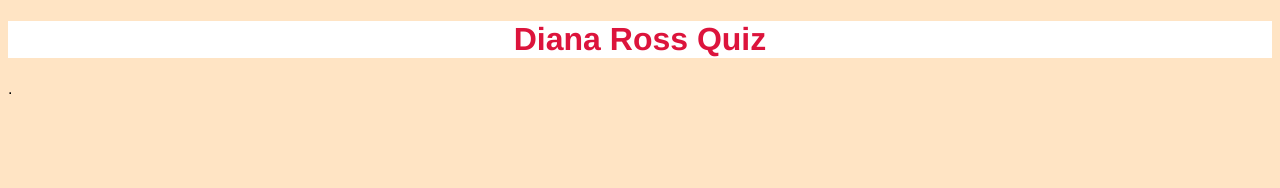
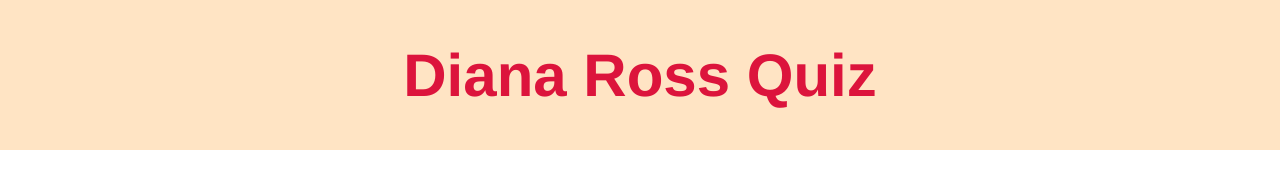
Before and after one commit to turbo-91/TorbenJost-quiz-app, a plain HTML site: page index.html in a window 1280 px wide. Drawn offline with Linux system fonts and the light colour scheme.

Commit message:
created first styling properties

```diff
--- a/css/global.css
+++ b/css/global.css
@@ -1,4 +1,12 @@
 * {
   font-family: "Franklin Gothic Medium", "Arial Narrow", Arial, sans-serif;
-  background-color: bisque;
+  background-color: var(--primary-background-color);
+  box-sizing: border-box;
 }
+
+:root {
+  --primary-dark-dark-background-color: #937601;
+  --primary-background-color: bisque;
+  --secondary-background-color: white;
+  --font-color: crimson;
+}
--- a/css/styles.css
+++ b/css/styles.css
@@ -1,7 +1,60 @@
-@import url(global.css);
+/* @import url(global.css); */
+
+* {
+  font-family: "Franklin Gothic Medium", "Arial Narrow", Arial, sans-serif;
+  box-sizing: border-box;
+}
+
+:root {
+  --primary-dark-dark-background-color: #937601;
+  --primary-background-color: bisque;
+  --secondary-background-color: white;
+  --font-color: crimson;
+}
+
+body {
+  top: 0;
+  text-align: center;
+  background-color: var(--secondary-background-color);
+}
+
+header {
+  display: flex;
+  align-items: center;
+  justify-content: center;
+  left: 0px;
+  top: 0%;
+  height: 150px;
+  width: 100%;
+  background-color: var(--primary-background-color);
+  padding: 0%;
+  position: absolute;
+}
 
 h1 {
-  background: white;
   text-align: center;
-  color: crimson;
+  color: var(--font-color);
+  font-size: 60px;
 }
+
+main {
+  height: max-content;
+  display: flex;
+}
+
+.question-container {
+  display: flex;
+  flex-direction: column;
+  align-items: center;
+  padding: 10px;
+  width: 90%;
+  background-color: var(--secondary-background-color);
+}
+
+.question-box {
+  display: flex;
+  flex-direction: column;
+  align-items: center;
+  justify-self: stretch;
+  background-color: var(--secondary-background-color);
+}
```
